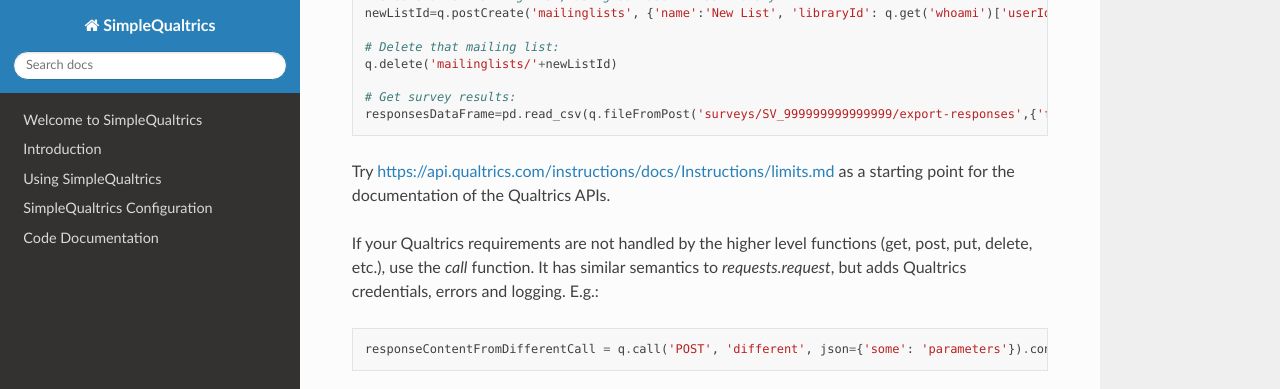
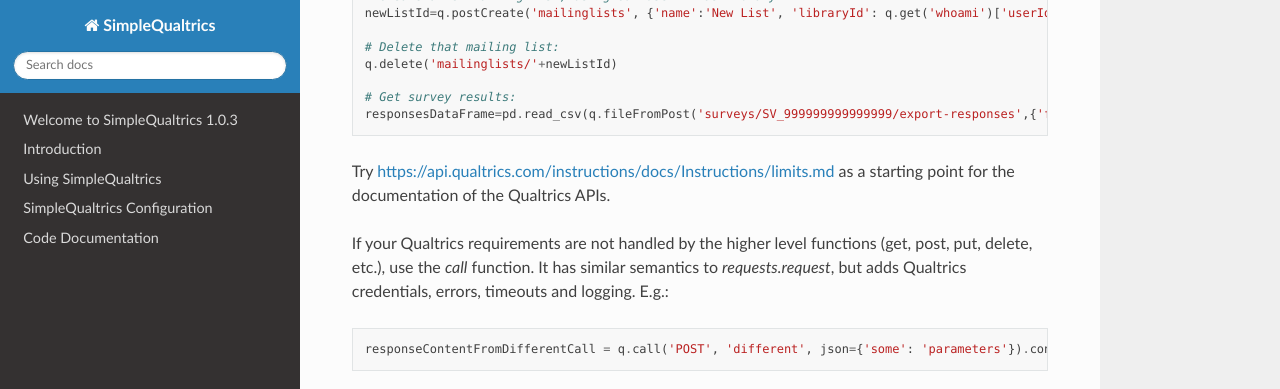
Before and after one commit to charlesweir/SimpleQualtrics, a Sphinx documentation site: the page built from docs/index.rst, in a window 1280 px wide and 900 px high, scrolled down 1096 px. Shown: the top 389 px of the window. Built offline with Sphinx 7.4.7 and the Read the Docs theme 2.0.0, drawn with Linux system fonts in a browser that asks for light colours; some of the changed text lies outside the part shown.

```diff
--- a/docs/conf.py
+++ b/docs/conf.py
@@ -21,7 +21,7 @@ copyright = '2020, Charles Weir'
 author = 'Charles Weir'
 
 # The full version, including alpha/beta/rc tags
-release = '1.0.2'
+release = '1.0.3'
 
 
 # -- General configuration ---------------------------------------------------
@@ -52,9 +52,23 @@ html_theme="sphinx_rtd_theme"
 # so a file named "default.css" will overwrite the builtin "default.css".
 html_static_path = ['_static']
 
+# Theme options are theme-specific and customize the look and feel of a theme
+# further.  For a list of options available for each theme, see the
+# documentation.
+html_theme_options = {
+    # "collapse_navigation": True,
+    "display_version": True,
+    # "sticky_navigation": True,  # Set to False to disable the sticky nav while scrolling.
+    # "logo_only": True,  # if we have a html_logo below, this shows /only/ the logo with no title text
+    # "style_nav_header_background": "#FBFBFB",
+}
+
 # If true, the current module name will be prepended to all description
 # unit titles (such as .. function::).
 add_module_names = False
 
 #This value selects what content will be inserted into the main body of an autoclass directive.
-autoclass_content='both'
+# class, init, or both
+autoclass_content='class'
+
+rst_epilog = '.. |version| replace:: {}'.format(release)
--- a/docs/index.rst
+++ b/docs/index.rst
@@ -69,7 +66,7 @@ APIs.
 
 If your Qualtrics requirements are not handled by the higher level functions (get, post, put, delete, etc.),
 use the *call* function. It has similar semantics to `requests.request`,
-but adds Qualtrics credentials, errors and logging. E.g.::
+but adds Qualtrics credentials, errors, timeouts and logging. E.g.::
 
     responseContentFromDifferentCall = q.call('POST', 'different', json={'some': 'parameters'}).content
 
--- a/setup.py
+++ b/setup.py
@@ -5,7 +5,7 @@ with open("README.md", "r", encoding="utf-8") as fh:
 
 setuptools.setup(
     name="SimpleQualtrics", # Replace with your own username
-    version="1.0.2",
+    version="1.0.3",
     author="Charles Weir",
     author_email="pypi.cafaw@xoxy.net",
     description="Python module to support Qualtrics APIs",
```
Also changed, not shown: other parts of docs/index.rst (+5 -7 lines), README.md (+3 -2 lines), 2 other files.
